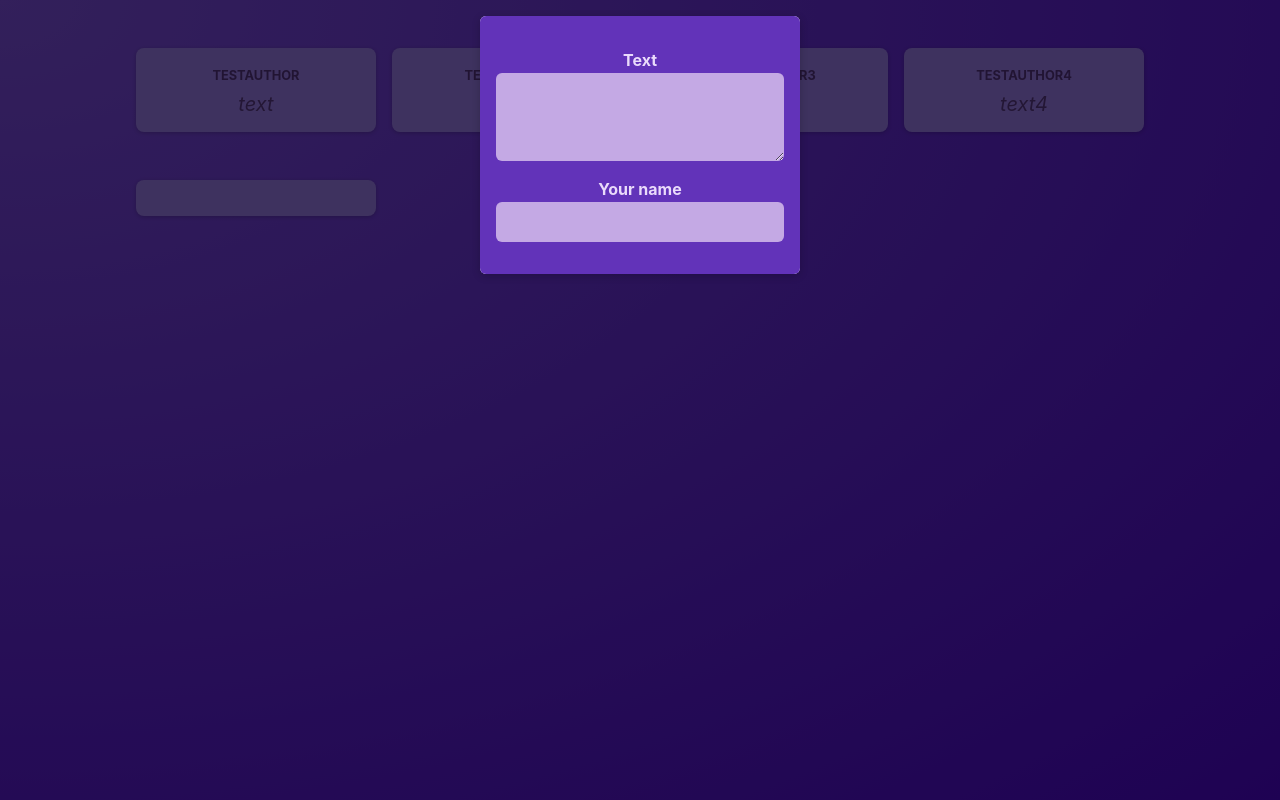
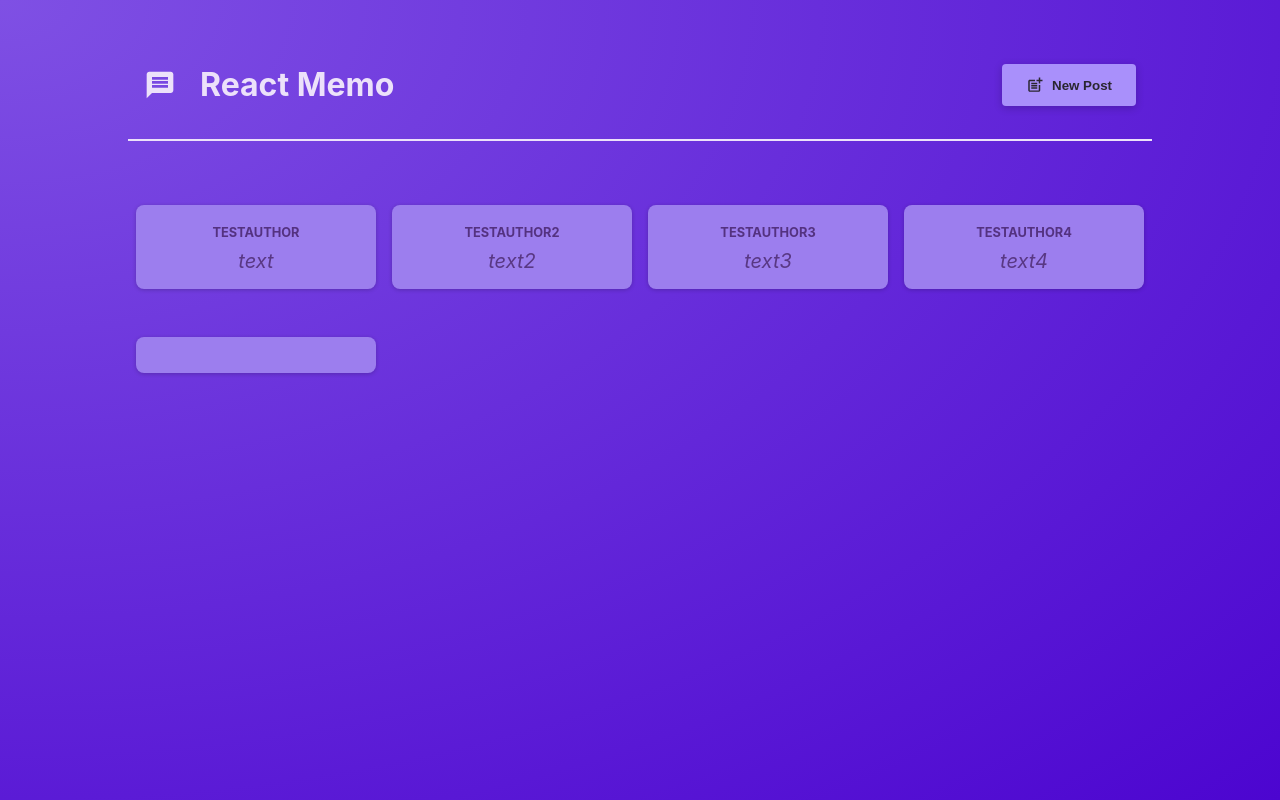
Before and after one commit to lanaolshanska/ReactMemo, a React (Vite) app in the folder react-memo/: page / in a window 1280 px wide. Built offline with nearby package versions, Linux system fonts and the light colour scheme.

Commit message:
Added Header and improved Modal handling

```diff
--- a/react-memo/package.json
+++ b/react-memo/package.json
@@ -11,7 +11,8 @@
   },
   "dependencies": {
     "react": "^18.2.0",
-    "react-dom": "^18.2.0"
+    "react-dom": "^18.2.0",
+    "react-icons": "^5.2.1"
   },
   "devDependencies": {
     "@types/react": "^18.2.66",
--- a/react-memo/src/App.jsx
+++ b/react-memo/src/App.jsx
@@ -1,17 +1,32 @@
 import PostList from "./components/PostList";
+import Header from "./components/Header";
 import "./App.css";
+import { useState } from "react";
 
 const posts = [
   { author: "TestAuthor", text: "text" },
   { author: "TestAuthor2", text: "text2" },
   { author: "TestAuthor3", text: "text3" },
-  { author: "TestAuthor4", text: "text4" }
+  { author: "TestAuthor4", text: "text4" },
 ];
 
 function App() {
+  const [isModalVisible, setIsModalVisible] = useState(false);
+
+  function openModalHandler() {
+    setIsModalVisible(true);
+  }
+
+  function closeModalHandler() {
+    setIsModalVisible(false);
+  }
+
   return (
     <>
-      <PostList posts={posts} />
+      <Header onCreatePost={openModalHandler} />
+      <main>
+        <PostList posts={posts} isModalVisible={isModalVisible} onCloseModal={closeModalHandler} />
+      </main>
     </>
   );
 }
--- /dev/null
+++ b/react-memo/src/components/Header.jsx
@@ -0,0 +1,21 @@
+import { MdPostAdd, MdMessage } from "react-icons/md";
+import classes from "./Header.module.css";
+
+function Header({ onCreatePost }) {
+  return (
+    <header className={classes.header}>
+      <h1 className={classes.logo}>
+        <MdMessage />
+        React Memo
+      </h1>
+      <p>
+        <button className={classes.button} onClick={onCreatePost}>
+          <MdPostAdd size={18} />
+          New Post
+        </button>
+      </p>
+    </header>
+  );
+}
+
+export default Header;
--- /dev/null
+++ b/react-memo/src/components/Header.module.css
@@ -0,0 +1,35 @@
+.header {
+  margin: 2rem 10%;
+  padding: 1rem;
+  text-align: center;
+  display: flex;
+  justify-content: space-between;
+  align-items: center;
+  border-bottom: 2px solid #ece1fa;
+}
+
+.logo {
+  font-size: 2rem;
+  display: flex;
+  gap: 1.5rem;
+  align-items: center;
+  color: #ece1fa;
+}
+
+.button {
+  display: inline-flex;
+  align-items: center;
+  gap: 0.5rem;
+  padding: 0.75rem 1.5rem;
+  background-color: #a990fb;
+  color: #2a2630;
+  border: none;
+  border-radius: 4px;
+  box-shadow: 0 2px 8px rgba(0, 0, 0, 0.2);
+  cursor: pointer;
+  font-weight: bold;
+}
+
+.button:hover {
+  background-color: #8c6cf7;
+}
--- a/react-memo/src/components/PostList.jsx
+++ b/react-memo/src/components/PostList.jsx
@@ -4,10 +4,9 @@
 import classes from "./PostList.module.css";
 import { useState } from "react";
 
-function PostList(props) {
+function PostList({ posts, isModalVisible, onCloseModal }) {
   const [text, setText] = useState("");
   const [author, setAuthor] = useState("");
-  const [isModalVisible, setIsModalVisible] = useState(true);
 
   function onTextChangeHandler(event) {
     setText(event.target.value);
@@ -17,14 +16,10 @@
     setAuthor(event.target.value);
   }
 
-  function closeModalHandler() {
-    setIsModalVisible(false);
-  }
-
   return (
     <>
       {isModalVisible && (
-        <Modal onClose={closeModalHandler}>
+        <Modal onClose={onCloseModal}>
           <NewPost
             onTextChange={onTextChangeHandler}
             onAuthorChange={onAuthorHandler}
@@ -32,7 +27,7 @@
         </Modal>
       )}
       <ul className={classes.posts}>
-        {props.posts.map((post) => (
+        {posts.map((post) => (
           <Post author={post.author} text={post.text} />
         ))}
         <Post author={author} text={text} />
```
Also changed, not shown: 1 other file (tests, documents, lock files or other folders).
